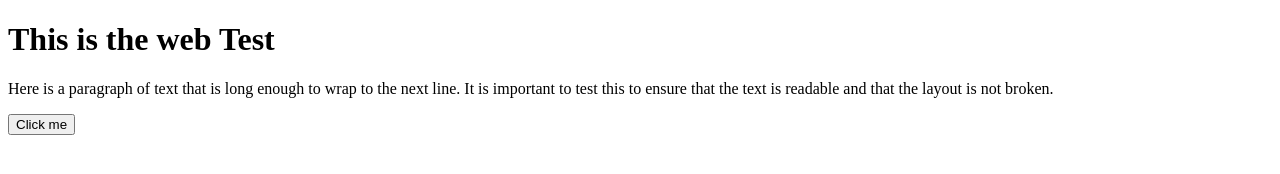
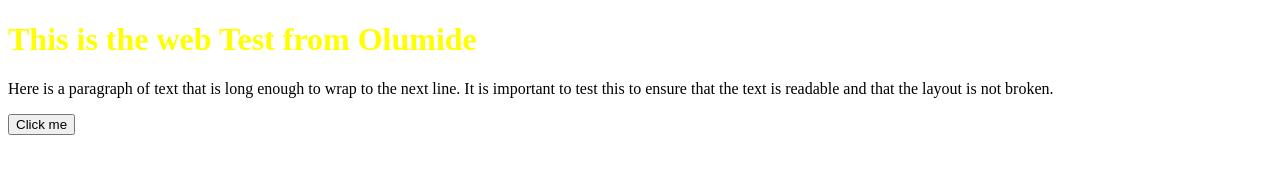
Before and after one commit to olumide933/web-INTERRACTIVTY, a plain HTML site: page index.html in a window 1280 px wide. Drawn offline with Linux system fonts and the light colour scheme.

Commit message:
web adjustment

```diff
--- a/index.html
+++ b/index.html
@@ -6,7 +6,7 @@
     <link rel="stylesheet" href="/style.css">
 </head>
 <body>
-    <h1 class="BigGuy" id="mainTitle">This is the web Test</h1>
+    <h1 class="BigGuy" id="mainTitle">This is the web Test from Olumide</h1>
     <p class="myParagraph">Here is a paragraph of text that is long enough to wrap to the next line. It is important to test this to ensure that the text is readable and that the layout is not broken.</p>
     <button id="myButttom">Click me</button>
 </body>
--- a/style.css
+++ b/style.css
@@ -0,0 +1,3 @@
+.BigGuy{
+    color: yellow;
+}
```
Also changed, not shown: script.js (line endings or trailing spaces).
